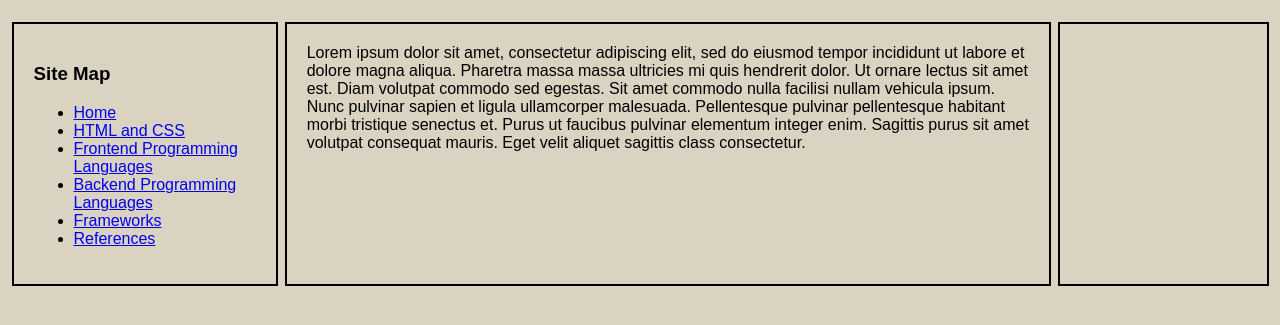
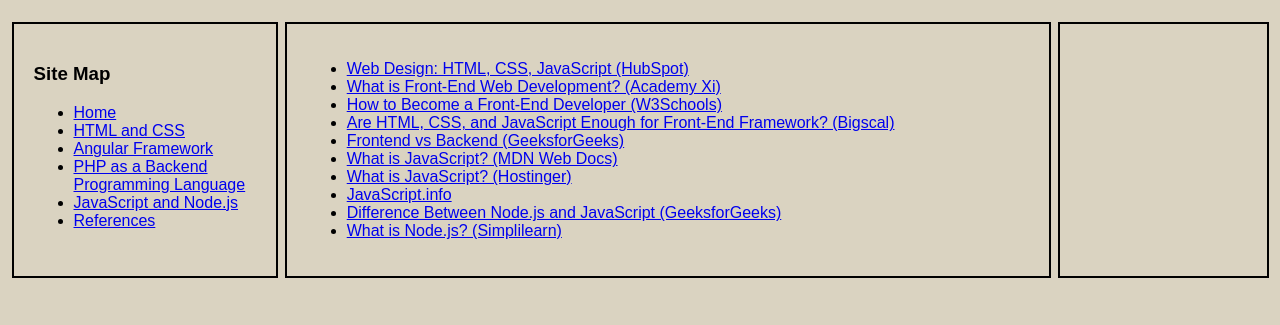
Before and after one commit to Acetheawes/Project2, a plain HTML site: page References.html in a window 1280 px wide. Shown: the part 61-386 px from the top of the page. Drawn offline with Linux system fonts and the light colour scheme.

Commit message:
Updated References.html

```diff
--- a/References.html
+++ b/References.html
@@ -15,20 +15,29 @@
             <h3>Site Map</h3>
             <ul>
                 <li><a href="index.html">Home</a></li>
-                <li><a href="HTML-et-CSS.html">HTML and CSS</a></li>
-                <li><a href="Frontend-Programming.html">Frontend Programming Languages</a></li>
-                <li><a href="Backend-Programming.html">Backend Programming Languages</a></li>
-                <li><a href="Frameworks.html">Frameworks</a></li>
+                <li><a href="HTML&CSS.html">HTML and CSS</a></li>
+                <li><a href="Frameworks.html">Angular Framework</a></li>
+                <li><a href="PHP.html">PHP as a Backend Programming Language</a></li>
+                <li><a href="JS&Node.html"> JavaScript and Node.js </a></li>
                 <li><a href="References.html">References</a></li>
             </ul>
 
         </div>
         <div class = "main">
-            Lorem ipsum dolor sit amet, consectetur adipiscing elit, sed do eiusmod tempor incididunt ut labore et dolore magna aliqua.
-            Pharetra massa massa ultricies mi quis hendrerit dolor. Ut ornare lectus sit amet est. Diam volutpat commodo sed egestas.
-            Sit amet commodo nulla facilisi nullam vehicula ipsum. Nunc pulvinar sapien et ligula ullamcorper malesuada.
-            Pellentesque pulvinar pellentesque habitant morbi tristique senectus et. Purus ut faucibus pulvinar elementum integer enim.
-            Sagittis purus sit amet volutpat consequat mauris. Eget velit aliquet sagittis class consectetur.
+
+            <ul>
+                <li><a href="https://blog.hubspot.com/marketing/web-design-html-css-javascript" target="_blank">Web Design: HTML, CSS, JavaScript (HubSpot)</a></li>
+                <li><a href="https://academyxi.com/what-is-front-end-web-development/" target="_blank">What is Front-End Web Development? (Academy Xi)</a></li>
+                <li><a href="https://www.w3schools.com/howto/howto_blog_become_frontenddev.asp" target="_blank">How to Become a Front-End Developer (W3Schools)</a></li>
+                <li><a href="https://www.bigscal.com/blogs/frontend-technology/are-html-css-and-javascript-enough-for-front-end-framework/" target="_blank">Are HTML, CSS, and JavaScript Enough for Front-End Framework? (Bigscal)</a></li>
+                <li><a href="https://www.geeksforgeeks.org/frontend-vs-backend/" target="_blank">Frontend vs Backend (GeeksforGeeks)</a></li>
+                <li><a href="https://developer.mozilla.org/en-US/docs/Learn/JavaScript/First_steps/What_is_JavaScript" target="_blank">What is JavaScript? (MDN Web Docs)</a></li>
+                <li><a href="https://www.hostinger.com/tutorials/what-is-javascript" target="_blank">What is JavaScript? (Hostinger)</a></li>
+                <li><a href="https://javascript.info/" target="_blank">JavaScript.info</a></li>
+                <li><a href="https://www.geeksforgeeks.org/difference-between-node-js-and-javascript/" target="_blank">Difference Between Node.js and JavaScript (GeeksforGeeks)</a></li>
+                <li><a href="https://www.simplilearn.com/tutorials/nodejs-tutorial/what-is-nodejs" target="_blank">What is Node.js? (Simplilearn)</a></li>
+            </ul>
+
 
         </div>
         <div class = "aside">
```
